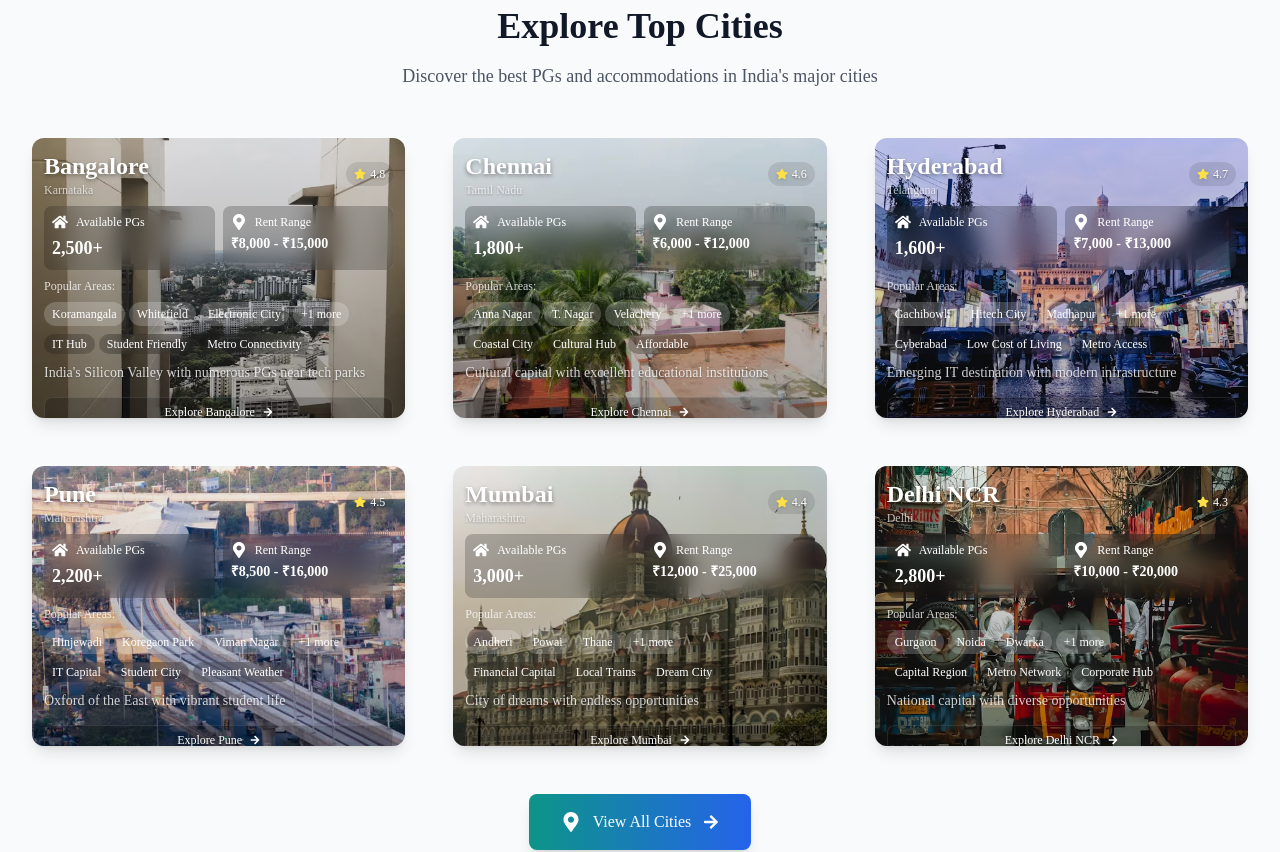
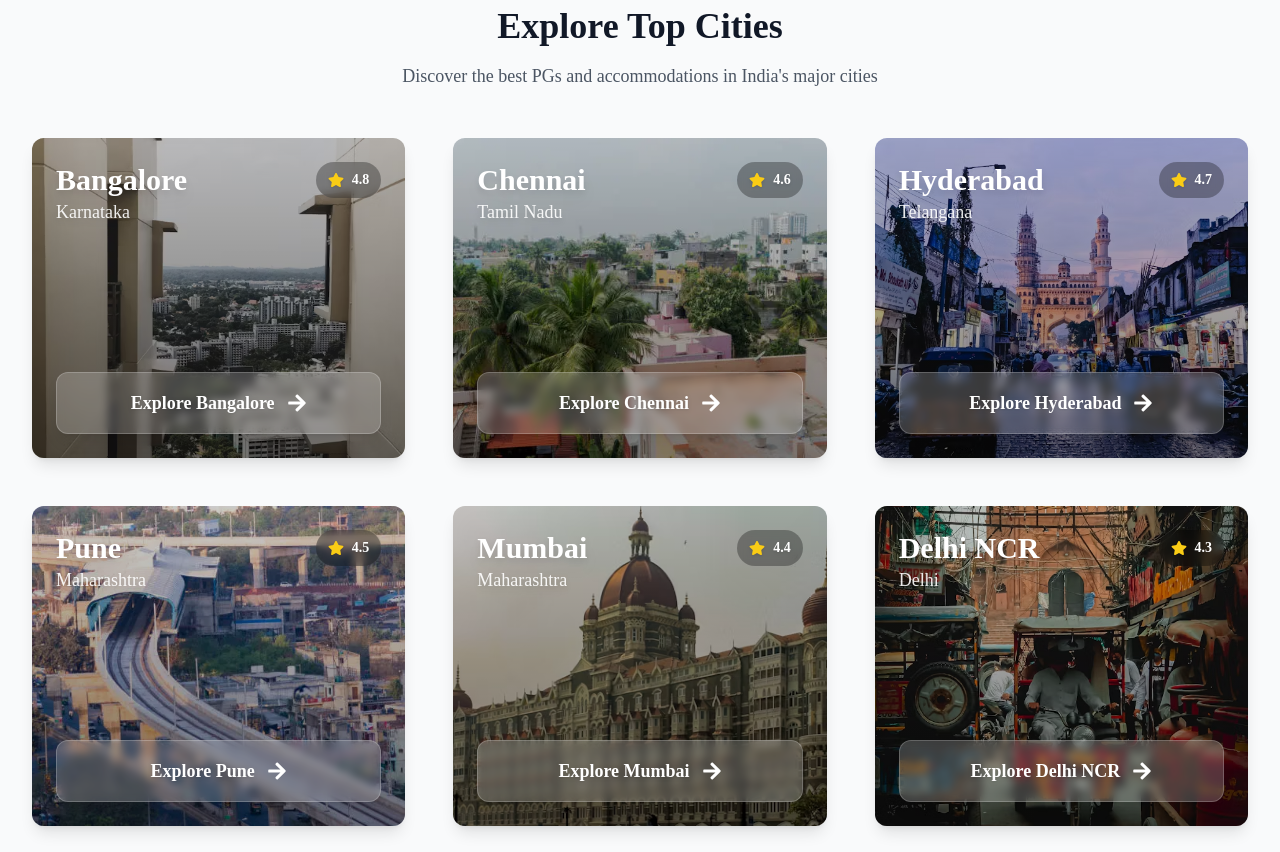
Before and after one commit to S-Thiru-Vikram/apanaghr-landing-page, a Next.js app: page / in a window 1280 px wide. Shown: the part 1640-2492 px from the top of the page. Built offline with nearby package versions, Linux system fonts and the light colour scheme.

Commit message:
update code

```diff
--- a/src/components/Navbar.tsx
+++ b/src/components/Navbar.tsx
@@ -19,9 +19,10 @@ const Navbar: React.FC = () => {
 
   const navItems: NavItem[] = [
     { name: 'Home', href: '#home' },
-    { name: 'Properties', href: '#properties' },
+    { name: 'Top PGs', href: '#recommended-pgs' },
     { name: 'Top Places', href: '#top-places' },
-    { name: 'Top PGs', href: '#recommended-pgs' },
+    { name: 'Why ApanaGhr', href: '#why-apanaghr' },
+    { name: 'Testimonials', href: '#testimonials' },
     { name: 'Contact', href: '#contact' }
   ];
 
--- a/src/components/TopPlaces.tsx
+++ b/src/components/TopPlaces.tsx
@@ -2,7 +2,7 @@
 
 import React from 'react';
 import { motion } from 'framer-motion';
-import { FaMapMarkerAlt, FaHome, FaUsers, FaStar, FaArrowRight } from 'react-icons/fa';
+import { FaMapMarkerAlt, FaStar, FaArrowRight } from 'react-icons/fa';
 import Image from 'next/image';
 
 
@@ -141,7 +141,7 @@ const TopPlaces: React.FC = () => {
             <motion.div
               key={city.id}
               variants={cardVariants}
-              className="group relative overflow-hidden rounded-xl shadow-lg hover:shadow-2xl transition-all duration-500 cursor-pointer h-[280px] bg-transparent"
+              className="group relative overflow-hidden rounded-xl shadow-lg hover:shadow-2xl transition-all duration-500 cursor-pointer h-[320px] bg-transparent"
               whileHover={{ y: -5 }}
             >
               {/* Background Image */}
@@ -157,88 +157,30 @@ const TopPlaces: React.FC = () => {
               </div>
 
               {/* Background Gradient Overlay */}
-              <div className="absolute inset-0 bg-gradient-to-b from-black/5 to-black/30" />
+              <div className="absolute inset-0 bg-gradient-to-b from-black/20 to-black/50" />
 
               {/* Content */}
-              <div className="relative p-3 h-full flex flex-col justify-between text-white">
+              <div className="relative p-6 h-full flex flex-col justify-between text-white">
                 {/* Top Section */}
-                <div>
-                  {/* Header */}
-                  <div className="flex items-center justify-between mb-2">
-                    <div>
-                      <h3 className="text-2xl font-bold drop-shadow-[0_2px_2px_rgba(0,0,0,0.4)]">{city.name}</h3>
-                      <p className="text-xs text-white/70 drop-shadow-[0_1px_1px_rgba(0,0,0,0.4)]">{city.state}</p>
-                    </div>
-                    <div className="flex items-center gap-1 bg-black/10 px-2 py-1 rounded-full">
-                      <FaStar className="w-3 h-3 text-yellow-300 drop-shadow" />
-                      <span className="text-xs font-medium drop-shadow-[0_1px_1px_rgba(0,0,0,0.4)]">{city.rating}</span>
-                    </div>
+                <div className="flex items-start justify-between">
+                  <div>
+                    <h3 className="text-3xl font-bold drop-shadow-lg">{city.name}</h3>
+                    <p className="text-lg text-white/90 drop-shadow-md font-medium">{city.state}</p>
                   </div>
-
-                  {/* Statistics */}
-                  <div className="grid grid-cols-2 gap-2 mb-2">
-                    <div className="bg-black/20 backdrop-blur-md rounded-lg p-2">
-                      <div className="flex items-center gap-2 mb-1">
-                        <FaHome className="w-4 h-4" />
-                        <span className="text-xs font-medium">Available PGs</span>
-                      </div>
-                      <div className="text-lg font-bold">{city.pgCount}</div>
-                    </div>
-                    <div className="bg-black/20 backdrop-blur-md rounded-lg p-2">
-                      <div className="flex items-center gap-2 mb-1">
-                        <FaMapMarkerAlt className="w-4 h-4" />
-                        <span className="text-xs font-medium">Rent Range</span>
-                      </div>
-                      <div className="text-sm font-semibold">{city.averageRent}</div>
-                    </div>
+                  <div className="flex items-center gap-2 bg-black/30 backdrop-blur-sm px-3 py-2 rounded-full">
+                    <FaStar className="w-4 h-4 text-yellow-400 drop-shadow" />
+                    <span className="text-sm font-semibold drop-shadow">{city.rating}</span>
                   </div>
-
-                  {/* Popular Areas */}
-                  <div className="mb-2">
-                    <p className="text-xs font-medium mb-2 text-white/80">Popular Areas:</p>
-                    <div className="flex flex-wrap gap-1">
-                      {city.popularAreas.slice(0, 3).map((area, index) => (
-                        <span
-                          key={index}
-                          className="bg-white/20 text-xs px-2 py-1 rounded-full"
-                        >
-                          {area}
-                        </span>
-                      ))}
-                      {city.popularAreas.length > 3 && (
-                        <span className="bg-white/20 text-xs px-2 py-1 rounded-full">
-                          +{city.popularAreas.length - 3} more
-                        </span>
-                      )}
-                    </div>
-                  </div>
-
-                  {/* Highlights */}
-                  <div className="flex flex-wrap gap-1 mb-2">
-                    {city.highlights.map((highlight, index) => (
-                      <span
-                        key={index}
-                        className="bg-black/20 backdrop-blur-md text-xs px-2 py-0.5 rounded-full font-medium"
-                      >
-                        {highlight}
-                      </span>
-                    ))}
-                  </div>
-
-                  {/* Description */}
-                  <p className="text-sm text-white/80 mb-3 leading-relaxed drop-shadow-[0_1px_1px_rgba(0,0,0,0.4)]">
-                    {city.description}
-                  </p>
                 </div>
 
                 {/* Bottom Section - CTA */}
                 <motion.button
-                  className="w-full bg-black/20 hover:bg-black/30 border border-white/10 rounded-lg py-1.5 px-3 flex items-center justify-center gap-2 text-xs font-medium transition-all duration-300"
+                  className="w-full bg-white/20 hover:bg-white/30 backdrop-blur-sm border border-white/20 rounded-xl py-4 px-6 flex items-center justify-center gap-3 text-lg font-semibold transition-all duration-300 shadow-lg hover:shadow-xl"
                   whileHover={{ scale: 1.02 }}
                   whileTap={{ scale: 0.98 }}
                 >
-                  <span className="drop-shadow-[0_1px_1px_rgba(0,0,0,0.4)]">Explore {city.name}</span>
-                  <FaArrowRight className="w-2.5 h-2.5 group-hover:translate-x-1 transition-transform" />
+                  <span className="drop-shadow">Explore {city.name}</span>
+                  <FaArrowRight className="w-5 h-5 group-hover:translate-x-1 transition-transform" />
                 </motion.button>
               </div>
             </motion.div>
```
